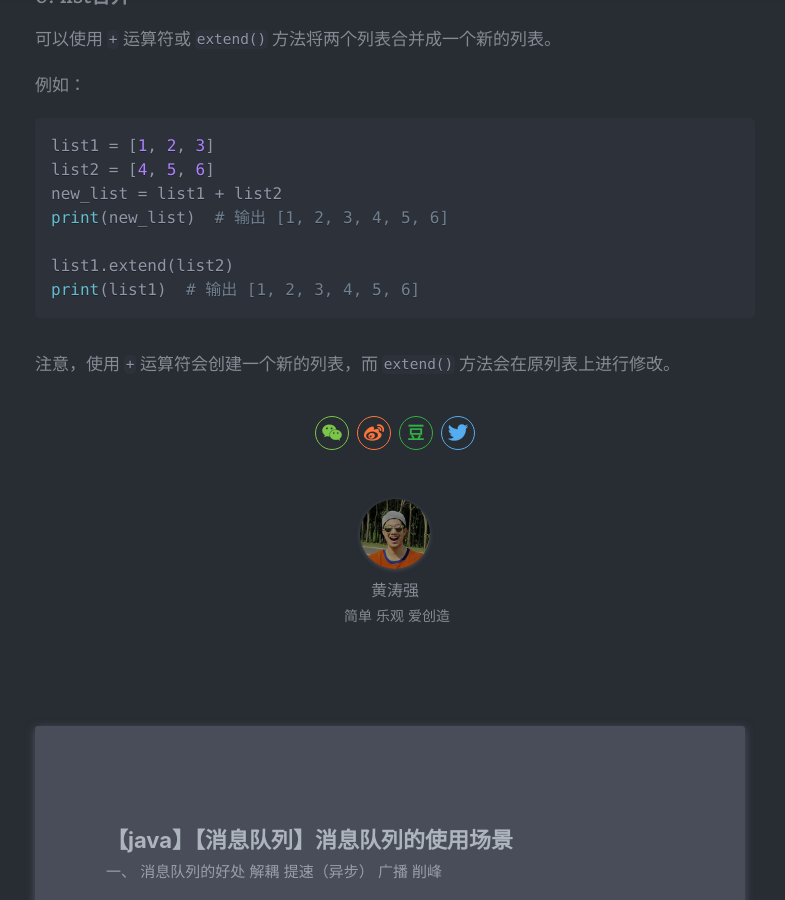
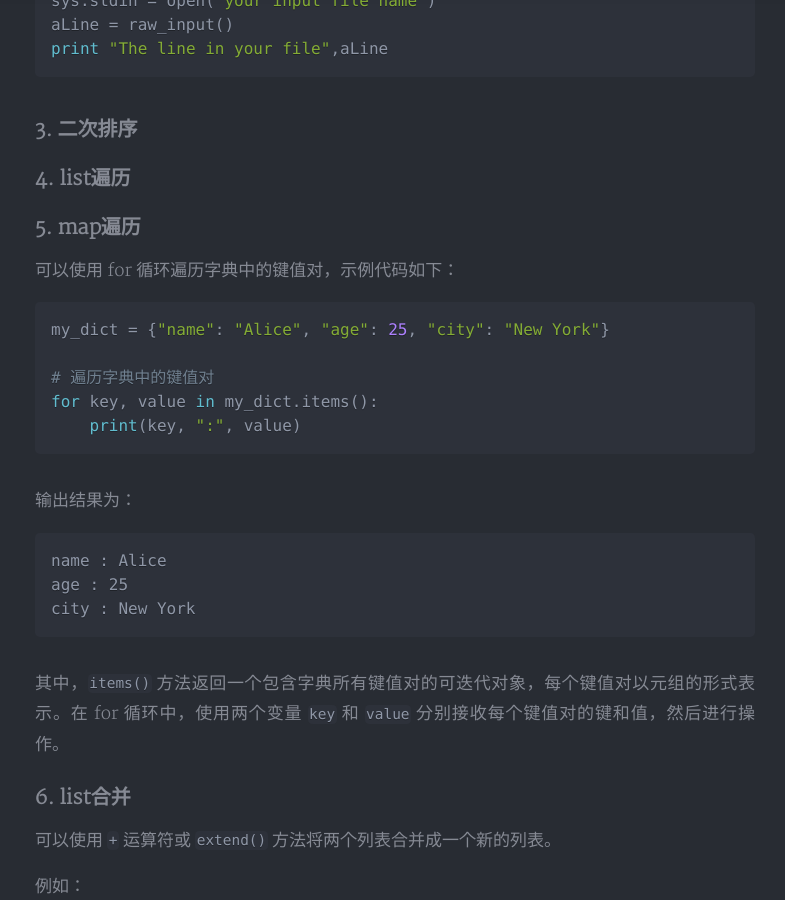
Before and after one commit to hugoTQ/hugoTQ.github.io, a Jekyll site: the page built from _posts/2023-05-05-【Python】python小处理总结.md, in a window 1280 px wide and 900 px high, scrolled down 1156 px. Shown: the whole window, without its empty margins (245-1030 px from the left). Built offline with Jekyll 4.4.1, drawn with Linux system fonts in a browser that asks for light colours; nearby versions of some CDN libraries; our own code applies the rules of GitHub Pages for plain Markdown files; a style sheet for code colours, icons or effects is not loaded; some of the changed text lies outside the part shown.

Commit message:
Update 2023-05-05-【Python】python小处理总结.md

````diff
--- a/_posts/2023-05-05-【Python】python小处理总结.md
+++ b/_posts/2023-05-05-【Python】python小处理总结.md
@@ -1,4 +1,16 @@
 [TOC]
+```
+<!--ts-->
+   * [第一章](#chapter1)
+      * [第一节](#section1)
+         * [第一小节](#subsection1)
+         * [第二小节](#subsection2)
+      * [第二节](#section2)
+         * [第一小节](#subsection3)
+         * [第二小节](#subsection4)
+<!--te-->
+```
+<a name="chapter1"></a>
 ### 1.python将列表转化为字典结构，相同Key的放入value列表中
 ```python
 from collections import defaultdict
@@ -11,7 +23,7 @@
 
 print(my_dict)
 ```
-
+<a name="section1"></a>
 ### 2. python怎么把默认input改成某文件
 ```python
 import sys
@@ -19,12 +31,31 @@
 aLine = raw_input()
 print "The line in your file",aLine
 ```
-
+<a name="subsection1"></a>
 ### 3. 二次排序
 
 ### 4. list遍历
 
 ### 5. map遍历
+可以使用 for 循环遍历字典中的键值对，示例代码如下：
+
+```python
+my_dict = {"name": "Alice", "age": 25, "city": "New York"}
+
+# 遍历字典中的键值对
+for key, value in my_dict.items():
+    print(key, ":", value)
+```
+
+输出结果为：
+
+```
+name : Alice
+age : 25
+city : New York
+```
+
+其中，`items()` 方法返回一个包含字典所有键值对的可迭代对象，每个键值对以元组的形式表示。在 for 循环中，使用两个变量 `key` 和 `value` 分别接收每个键值对的键和值，然后进行操作。
 
 ### 6. list合并
 可以使用 `+` 运算符或 `extend()` 方法将两个列表合并成一个新的列表。
````
